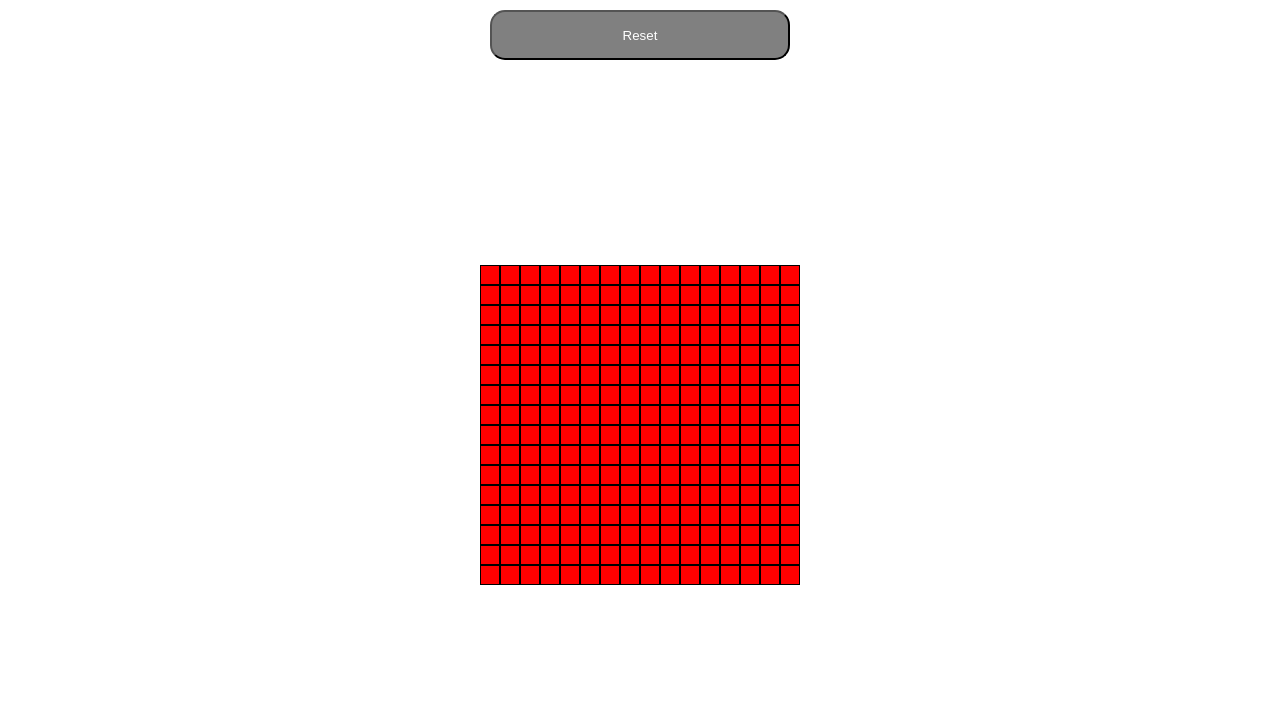
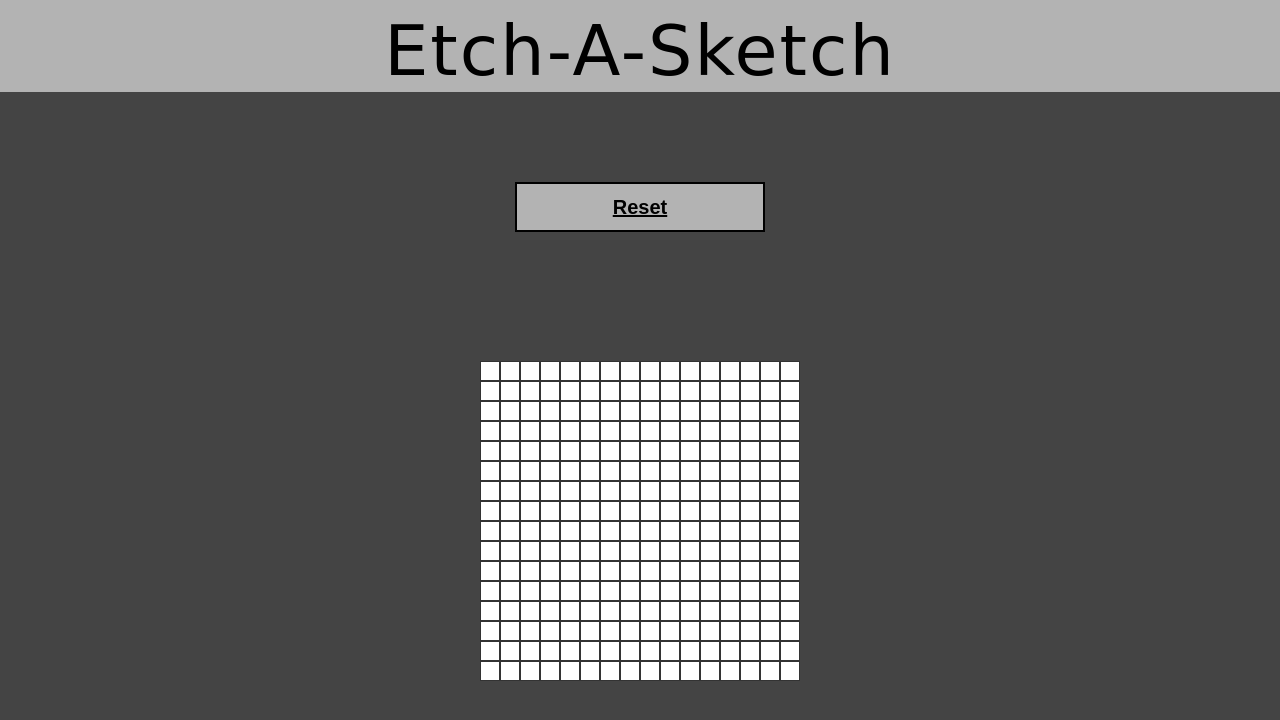
Before and after one commit to varunppec/etch_a_sketch, a plain HTML site: page index.html in a window 1280 px wide. Drawn offline with Linux system fonts and the light colour scheme.

Commit message:
added style

```diff
--- a/index.css
+++ b/index.css
@@ -1,18 +1,19 @@
 body {
     height: 100vh;
     margin: 0;
+    background-color: #444444;
 }
 #container {
     display: flex;
-    width: inherit;
-    height: inherit;
+    width: 100%;
+    height: 100%;
     flex-direction: column;
     align-items: center;
 }
 
 .reset {
-    position: relative;
-    top: 10px;
+    padding-top: 90px;
+    padding-bottom: 10px;
 
 }
 #cont {
@@ -26,18 +27,27 @@
 }
 button {
     height: 50px;
-    width: 300px;
-    background-color: grey;
-    color: white;
-    border-radius: 15px;
+    width: 250px;
+    background-color: rgb(179, 179, 179);
+    color: black;
+    text-decoration: solid underline black;
+    transform:.2s;
+    border: 2px solid black;
+    font-weight: bold;
+    font-size: 20px;
 }
-
-
-
-
-/*.square {
-
-    background-color: red;
-    border: 1px solid black;
+button:hover {
+    transform: scale(1.1);
+    border: 2px solid yellow;
 }
-*/
+#head {
+    padding-top: 10px;
+    width: 100%;
+    font-size: 70px;
+    font-family: cursive;
+    text-align: center;
+    letter-spacing: 2px;
+    color: black;
+    background-color: rgb(179, 179, 179);
+    align-content: center;
+}
--- a/index.html
+++ b/index.html
@@ -7,6 +7,9 @@
     </head>
     <body>
         <div id = "container">
+            <div id="head">
+                Etch-A-Sketch
+            </div>
         </div>
     </body>
 </html>
--- a/index.js
+++ b/index.js
@@ -19,7 +19,7 @@
 reset.addEventListener('click', function () {
     const lis = document.querySelectorAll('.square');
     for (let item of lis) {
-        item.style.backgroundColor = "red";
+        item.style.backgroundColor = "white";
     }
     const prompt = Number(window.prompt("No of squares per side:"));
     if (!prompt || (prompt < 1 || prompt > 100)) {
@@ -43,14 +43,14 @@
             let no = 320 / n - 2;
             square.style.width = `${no}px`;
             square.style.height = `${no}px`;
-            square.style.backgroundColor = "red";
-            square.style.border = "1px solid black";
+            square.style.backgroundColor = "white";
+            square.style.border = "1px solid #333333";
         }
     }
     let squares = document.querySelectorAll('.square');
     for (let box of squares) {
         box.addEventListener('mouseover', function () {
-            box.style.backgroundColor = "blue";
+            box.style.backgroundColor = "black";
         })
     }
 }
```
